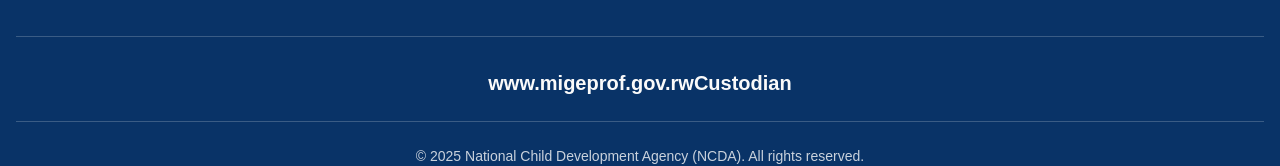
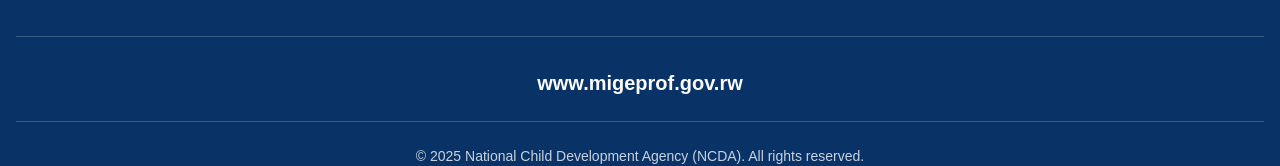
Before and after one commit to kingpazzo64/child-protection, a Next.js app: page / in a window 1280 px wide. Shown: the part 1155-1321 px from the top of the page. Built offline with nearby package versions, Linux system fonts and the light colour scheme; no server answers; the database is empty.

Commit message:
Comment out unused footer text

```diff
--- a/components/Footer.tsx
+++ b/components/Footer.tsx
@@ -84,7 +84,7 @@
               }}
             >
               www.migeprof.gov.rw
-              {t.footer.custodian}
+              {/* {t.footer.custodian} */}
             </h3>
             {/* <p
               className="leading-relaxed"
```
